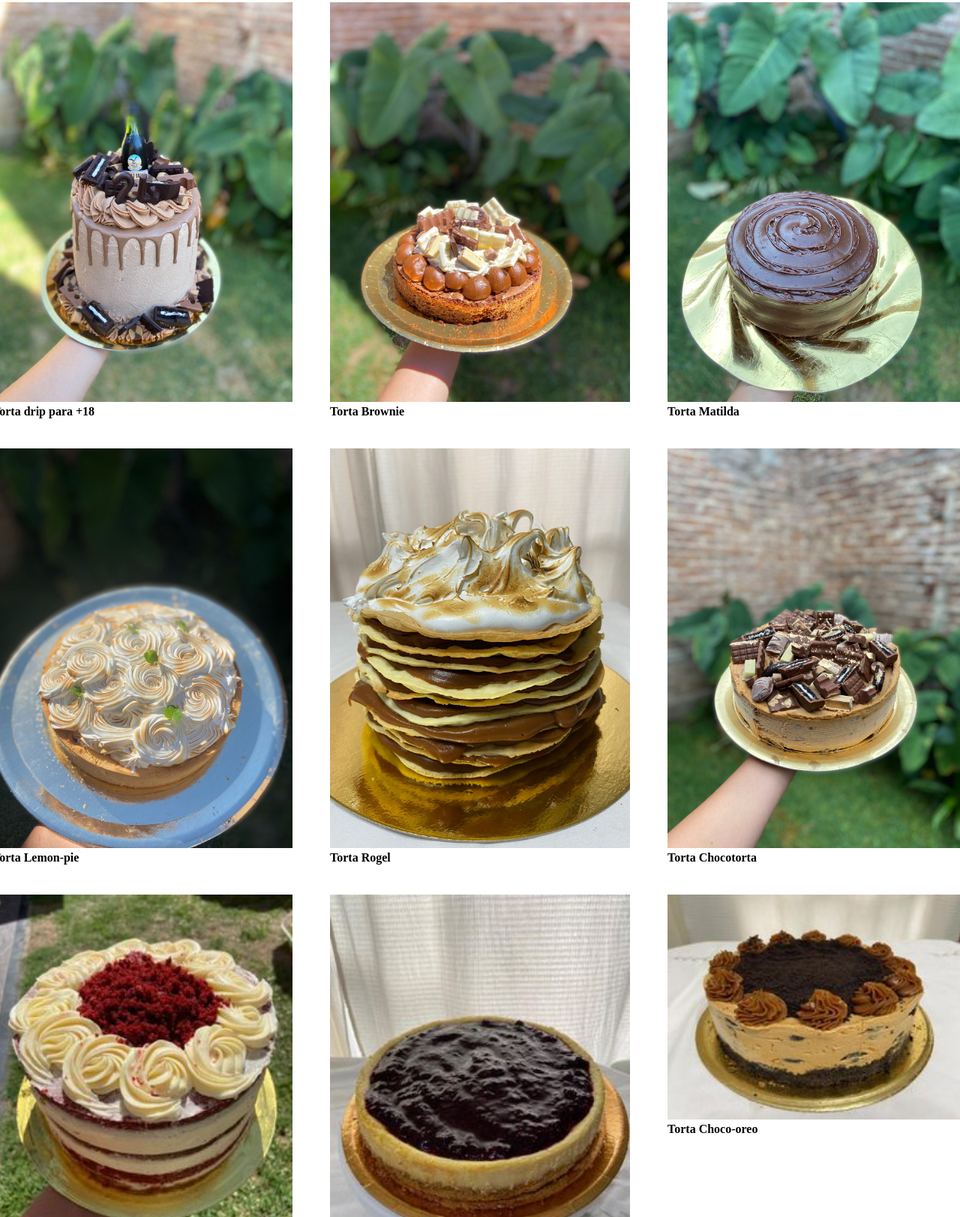
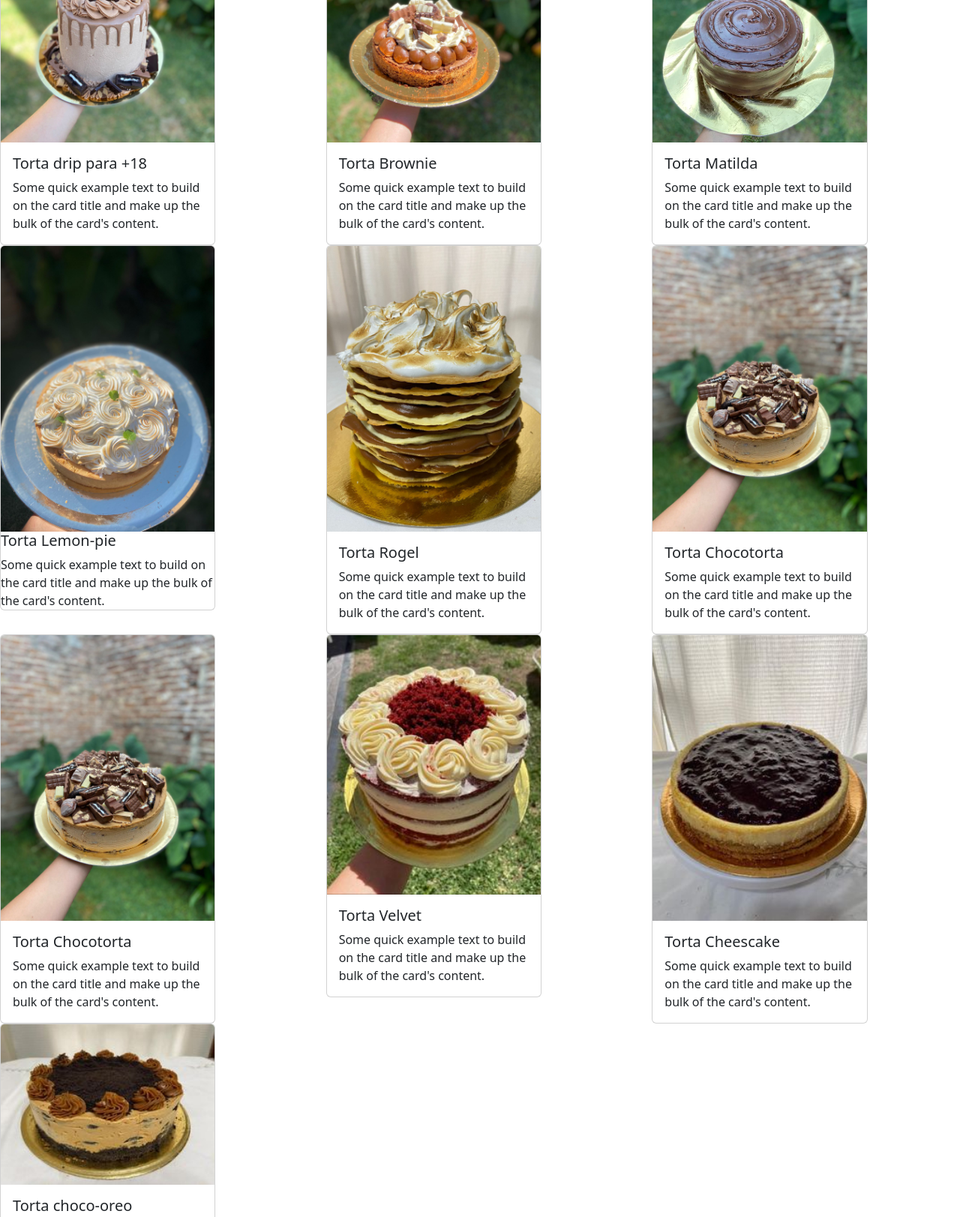
Before and after one commit to sebassueiro/dejate_tentar, a plain HTML site: page pages/productos.html in a window 1280 px wide. Shown: the part 522-2145 px from the top of the page at 75% size. Drawn offline with nearby package versions, Linux system fonts and the light colour scheme.

Commit message:
commit-de-bootstrap

```diff
--- a/pages/productos.html
+++ b/pages/productos.html
@@ -4,14 +4,15 @@
  <head>
     <meta charset="UTF-8">
     <meta http-equiv="X-UA-Compatible" content="IE=edge">
-    <meta name="viewport" content="width=device-width, initial-scale=1.0">
+    <meta name="viewport" content="width=device-width, initial-scale=1">
     <title>Dejate Tentar/Productos</title>
+    <link rel="stylesheet" href="https://cdn.jsdelivr.net/npm/bootstrap@5.2.0-beta1/dist/css/bootstrap.min.css">
     <link rel="stylesheet" href="../style.css">
  </head>
  <body>
       <div id="main-productos">
           <header>
-              <nav>
+              <nav >
                 <div class="logo-ubi">
                   <a href="../index.html"><img class="logo" src="../logo/logo-png-3.png">
                </div></a>
@@ -41,36 +42,109 @@
             <a class="color-inicio" href="../index.html"><h3>Inicio/</h3></a><a class="color-inicio" href="productos.html"><h2>Productos</h2></a>
           </section>
           <section id="fotos-productos">
-              <article>
-                  <ul id="fotos-grid">
-                   <li class="tortas"><img class="tortas-tamaño"  src="../tortas/torta-drip/drip-fernet-1.jpeg" alt="Torta drip de fernet" >
-                   <h4 class="tortas-nombre">Torta drip para +18</h4></li>
-                   <li class="tortas"><img class="tortas-tamaño"  src="../tortas/brownie/brownie-9.jpeg" alt="Torta brownie" >
-                   <h4 class="tortas-nombre">Torta Brownie</h4></li>
-                   <li class="tortas"><img class="tortas-tamaño"  src="../tortas/matilda/Matilda.jpeg" alt="Torta Matilda" >
-                   <h4 class="tortas-nombre">Torta Matilda</h4></li>
-                   <li class="tortas"><img class="tortas-tamaño" src="../tortas/lemon-pie/lemon-pie-1.jpeg">
-                   <h4 class="tortas-nombre">Torta Lemon-pie</h4> </li>
-                   <li class="tortas"><img class="tortas-tamaño"  src="../tortas/rogel/rogel.jpeg" alt="Torta Rogel" >
-                   <h4 class="tortas-nombre">Torta Rogel</h4></li>
-                   <li class="tortas"><img class="tortas-tamaño"  src="../tortas/Chocotorta/Chocotorta-1.jpeg" alt="Torta Chocotorta" >
-                   <h4 class="tortas-nombre">Torta Chocotorta</h4> </li>
-                   <li class="tortas"><img class="tortas-tamaño"  src="../tortas/velvet/torta-velvet.jpg" alt="Torta Velvet" >
-                   <h4 class="tortas-nombre">Torta velvet</h4> </li>
-                   <li class="tortas"><img class="tortas-tamaño"  src="../tortas/cheescake/cheescake-3.jpg" alt="Torta Cheescake" >
-                   <h4 class="tortas-nombre">Torta Cheescake</h4> </li>
-                   <li class="tortas"><img class="tortas-tamaño"  src="../tortas/chocoreo/torta-chocoreo-1.jpg" alt="Torta choco-oreo" >
-                   <h4 class="tortas-nombre">Torta Choco-oreo</h4></li>
-                  </ul>
-              </article>
+            <article>
+              <div class="row">
+                <div class="col-sm-12 col-md-6 col-xl-4">
+                  <div class="card" style="width: 70%;">
+                    <img src="../tortas/torta-drip/drip-fernet-1.jpeg" class="card-img-top" alt="Torta drip de fernet">
+                    <div class="card-body">
+                      <h5 class="card-title">Torta drip para +18</h5>
+                      <p class="card-text">Some quick example text to build on the card title and make up the bulk of the card's content.</p>
+                    </div>
+                  </div>
+                </div>
+                <div class="col-sm-12 col-md-6 col-xl-4">
+                  <div class="card" style="width:70%;">
+                    <img src="../tortas/brownie/brownie-9.jpeg" class="card-img-top" alt="Torta brownie">
+                    <div class="card-body">
+                      <h5 class="card-title">Torta Brownie</h5>
+                      <p  class="card-text">Some quick example text to build on the card title and make up the bulk of the card's content.</p>
+                    </div>
+                  </div>
+                </div>
+                <div class="col-sm-12 col-md-6 col-xl-4">
+                  <div class="card" style="width:70%;">
+                    <img src="../tortas/matilda/Matilda.jpeg" class="card-img-top" alt="Torta Matilda">
+                    <div class="card-body">
+                      <h5 class="card-title">Torta Matilda</h5>
+                      <p class="card-text">Some quick example text to build on the card title and make up the bulk of the card's content.</p>
+                    </div>
+                  </div>
+                </div>
+                <div class="col-sm-12 col-md-6 col-xl-4">
+                  <div class="card" style="width:70%;">
+                    <img src="../tortas/lemon-pie/lemon-pie-1.jpeg" class="card-img-top" alt="Torta Lemon-pie">
+                    <div>
+                      <h5 class="card-title">Torta Lemon-pie</h5>
+                      <p class="card-text">Some quick example text to build on the card title and make up the bulk of the card's content.</p>
+                    </div>
+                  </div>
+                </div>
+                <div class="col-sm-12 col-md-6 col-xl-4">
+                  <div class="card" style="width:70%;">
+                    <img src="../tortas/rogel/rogel.jpeg" class="card-img-top" alt="Torta Rogel">
+                    <div class="card-body">
+                      <h5 class="card-title">Torta Rogel</h5>
+                      <p class="card-text">Some quick example text to build on the card title and make up the bulk of the card's content.</p>
+                    </div>
+                  </div>
+                </div>
+                <div class="col-sm-12 col-md-6 col-xl-4">
+                  <div class="card" style="width:70%;">
+                    <img src="../tortas/Chocotorta/Chocotorta-1.jpeg" class="card-img-top" alt="Torta Chocotorta">
+                    <div class="card-body">
+                      <h5 class="card-title">Torta Chocotorta</h5>
+                      <p class="card-text">Some quick example text to build on the card title and make up the bulk of the card's content.</p>
+                    </div>
+                  </div>
+                </div>
+                <div class="col-sm-12 col-md-6 col-xl-4">
+                  <div class="card" style="width:70%;">
+                    <img src="../tortas/Chocotorta/Chocotorta-1.jpeg" class="card-img-top" alt="Torta Chocotorta">
+                    <div class="card-body">
+                      <h5 class="card-title">Torta Chocotorta</h5>
+                      <p class="card-text">Some quick example text to build on the card title and make up the bulk of the card's content.</p>
+                    </div>
+                  </div>
+                </div>
+                <div class="col-sm-12 col-md-6 col-xl-4">
+                  <div class="card" style="width:70%;">
+                    <img src="../tortas/velvet/torta-velvet.jpg" class="card-img-top" alt="Torta Velvet">
+                    <div class="card-body">
+                      <h5 class="card-title">Torta Velvet</h5>
+                      <p class="card-text">Some quick example text to build on the card title and make up the bulk of the card's content.</p>
+                    </div>
+                  </div>
+                </div>
+                <div class="col-sm-12 col-md-6 col-xl-4">
+                  <div class="card" style="width:70%;">
+                    <img src="../tortas/cheescake/cheescake-3.jpg" class="card-img-top" alt="Torta Cheescake">
+                    <div class="card-body">
+                      <h5 class="card-title">Torta Cheescake</h5>
+                      <p class="card-text">Some quick example text to build on the card title and make up the bulk of the card's content.</p>
+                    </div>
+                  </div>
+                </div>
+                <div class="col-sm-12 col-md-6 col-xl-4">
+                  <div class="card" style="width:70%;">
+                    <img src="../tortas/chocoreo/torta-chocoreo-1.jpg" class="card-img-top" alt="Torta choco-oreo">
+                    <div class="card-body">
+                      <h5 class="card-title">Torta choco-oreo</h5>
+                      <p class="card-text">Some quick example text to build on the card title and make up the bulk of the card's content.</p>
+                    </div>
+                  </div>
+                </div>
+              </div>
+            </article>
           </section>
           <footer>
             <h1 class="tamaño-footer">ENCONTRANOS EN NUESTRAS REDES SOCIALES:</h1>
             <img class="redes" src="../logo/logo-wsp.png">
-         <a href="https://www.instagram.com/_dejatetentar/"><img class="redes" src="../logo/logo-insta.png"></a>
+            <a href="https://www.instagram.com/_dejatetentar/"><img class="redes" src="../logo/logo-insta.png"><a>
             <h4 class="tamaño-footer-2">Copyright © 2022. Todos los derechos reservados</h4>
             <h4 class="tamaño-footer-2">Desarrollado por Sebastian Sueiro</h4>
           </footer>
       </div>
+      <script src="https://cdn.jsdelivr.net/npm/bootstrap@5.2.0-beta1/dist/js/bootstrap.bundle.min.js"></script>
   </body>
 </html>
--- a/style.css
+++ b/style.css
@@ -40,7 +40,7 @@ footer{
 nav{
     grid-area: nav;
     border-bottom: solid black 1px;
-}
+}/*
 article{
     grid-area: article;
 }
@@ -53,7 +53,7 @@ article{
 #fotos-productos{
     grid-area: fotos-productos;
 }
-
+*/
 .logo-ubi{
     display: flex;
     justify-content:flex-start;
@@ -68,6 +68,7 @@ article{
     margin : 0px 70px 0px 0px;
     padding : 0px 10px 0px 15px;
 }
+
 #main-inicio{
     grid-template-columns: auto;
     grid-template-rows: 10% 25% 10% 15% 5% 25% 10%;
@@ -75,7 +76,7 @@ article{
     grid-template-areas: "nav" "tres-fotos" "tortas-drip" "fotos-drip" "sobre-mi-inicio" "sobre-mi-foto" "footer";
 }
 .logo{
- width: 150px;
+ width: 50%;
  height: auto;
  display: flex;
  justify-content: stretch;
@@ -94,6 +95,7 @@ article{
  justify-content: center;
  padding-bottom: 15px;
 }
+
 #tres-fotos{
  display: flex;
  padding-top: 20px  ;
@@ -121,7 +123,7 @@ article{
  align-items: center;
  text-decoration: none;
  color: rgb(2, 2, 2);
- }
+ }/*
  #tortas-drip{
      text-align: center;
      background-color: #EBEBF2;
@@ -417,4 +419,4 @@ article{
 
 @media screen and (min-width: 768px) {}
 
-@media screen and (min-width: 1024px) {}
+@media screen and (min-width: 1024px) {}*/
```
Also changed, not shown: index.html (+32 -12 lines), pages/contacto.html (+3 -1 lines), pages/preguntas-frecuentes.html (+3 -1 lines), pages/sobre_mi.html (+3 -1 lines).
